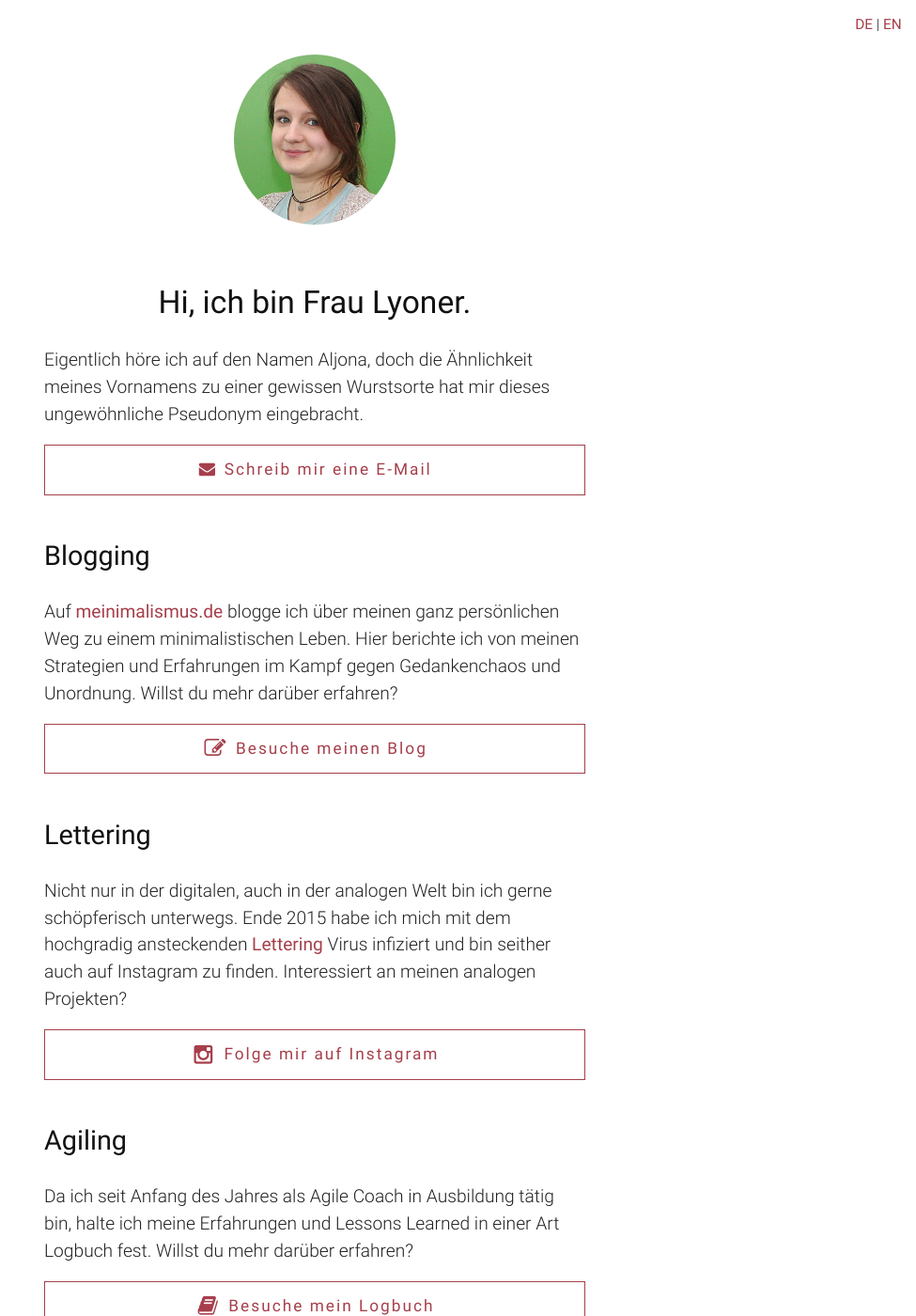
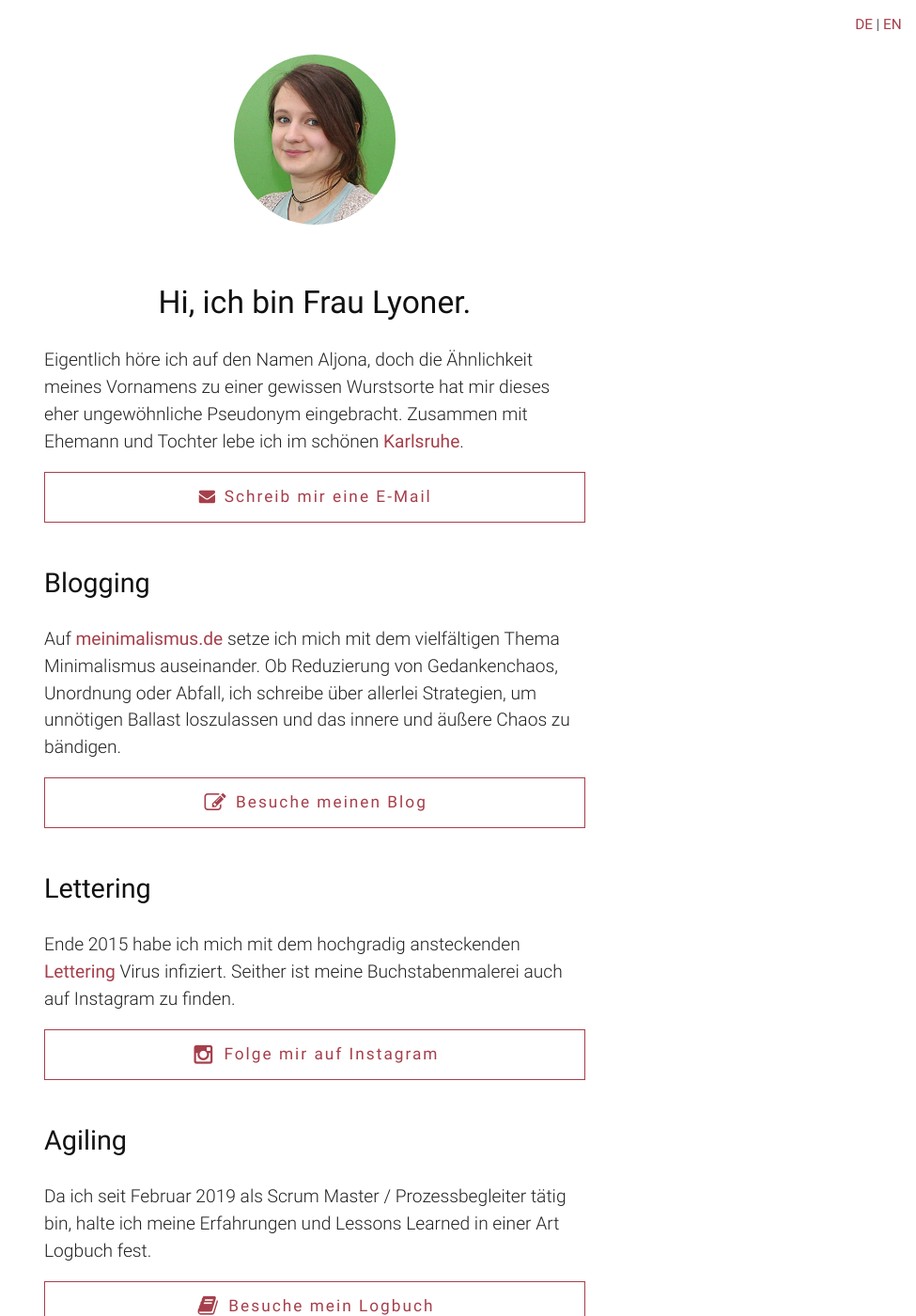
Before and after one commit to fraulyoner/fraulyoner.github.io, a Jekyll site: the page built from index.html, in a window 1280 px wide and 1400 px high. Shown: the whole window at 94% size, without its empty margins (305-1280 px from the left). Built offline with Jekyll 4.4.1, drawn with Linux system fonts in a browser that asks for light colours; some of the changed text lies outside the part shown.

Commit message:
Content update

```diff
--- a/index.html
+++ b/index.html
@@ -5,9 +5,11 @@ layout: default
 <section>
   <h1 class="center">Hi, ich bin Frau Lyoner.</h1>
   <p>
-    Eigentlich h&ouml;re ich auf den Namen Aljona, doch die
-    &Auml;hnlichkeit meines Vornamens zu einer gewissen Wurstsorte hat mir dieses
-    ungew&ouml;hnliche Pseudonym eingebracht.
+    Eigentlich h&ouml;re ich auf den Namen Aljona, doch die &Auml;hnlichkeit
+    meines Vornamens zu einer gewissen Wurstsorte hat mir dieses eher
+    ungew&ouml;hnliche Pseudonym eingebracht. Zusammen mit Ehemann und Tochter
+    lebe ich im sch&ouml;nen
+    <a target="_blank" href="{{ site.links.location}}">Karlsruhe</a>.
     <a class="button" href="mailto:{{ site.user.email }}">
       <i class="fa fa-fw fa-envelope"></i> Schreib mir eine E-Mail
     </a>
@@ -19,9 +21,10 @@ layout: default
 
   <p>
     Auf <a target="_blank" href="{{ site.links.blog }}">meinimalismus.de</a>
-    blogge ich &uuml;ber meinen ganz pers&ouml;nlichen Weg zu einem minimalistischen Leben.
-    Hier berichte ich von meinen Strategien und Erfahrungen im Kampf gegen
-    Gedankenchaos und Unordnung. Willst du mehr dar&uuml;ber erfahren?
+    setze ich mich mit dem vielf&auml;ltigen Thema Minimalismus auseinander. Ob
+    Reduzierung von Gedankenchaos, Unordnung oder Abfall, ich schreibe &uuml;ber
+    allerlei Strategien, um unn&ouml;tigen Ballast loszulassen und das innere
+    und &auml;ußere Chaos zu b&auml;ndigen.
     <a class="button" target="_blank" href="{{ site.links.blog }}">
       <i class="fa fa-lg fa-fw fa-edit"></i> Besuche meinen Blog
     </a>
@@ -32,12 +35,10 @@ layout: default
   <h2>Lettering</h2>
 
   <p>
-    Nicht nur in der digitalen, auch in der analogen Welt bin ich gerne
-    sch&ouml;pferisch unterwegs.
     Ende 2015 habe ich mich mit dem hochgradig ansteckenden
     <a target="_blank" href="{{ site.links.lettering }}">Lettering</a>
-    Virus infiziert und bin seither auch auf Instagram zu finden.
-    Interessiert an meinen analogen Projekten?
+    Virus infiziert. Seither ist meine Buchstabenmalerei auch auf
+    Instagram zu finden.
     <a class="button" target="_blank" href="{{ site.user.instagram }}">
       <i class="fa fa-lg fa-fw fa-instagram"></i> Folge mir auf Instagram
     </a>
@@ -48,9 +49,8 @@ layout: default
   <h2>Agiling</h2>
 
   <p>
-    Da ich seit Anfang des Jahres als Agile Coach in Ausbildung t&auml;tig bin,
+    Da ich seit Februar 2019 als Scrum Master / Prozessbegleiter t&auml;tig bin,
     halte ich meine Erfahrungen und Lessons Learned in einer Art Logbuch fest.
-    Willst du mehr dar&uuml;ber erfahren?
     <a class="button" target="_blank" href="{{ site.links.agile }}">
       <i class="fa fa-lg fa-fw fa-book"></i> Besuche mein Logbuch
     </a>
@@ -64,7 +64,6 @@ layout: default
     Immer wieder hinterlasse ich Spuren auf GitHub, insbesondere bei der
     Entwicklung eines
     <a target="_blank" href="{{ site.links.uv }}">Urlaubsverwaltung Tools</a>.
-    Interessiert an meinen digitalen Projekten?
     <a class="button" target="_blank" href="{{ site.user.github }}">
       <i class="fa fa-lg fa-fw fa-github-alt"></i> Geh auf GitHub
     </a>
```
Also changed, not shown: index_en.html (+9 -14 lines).
